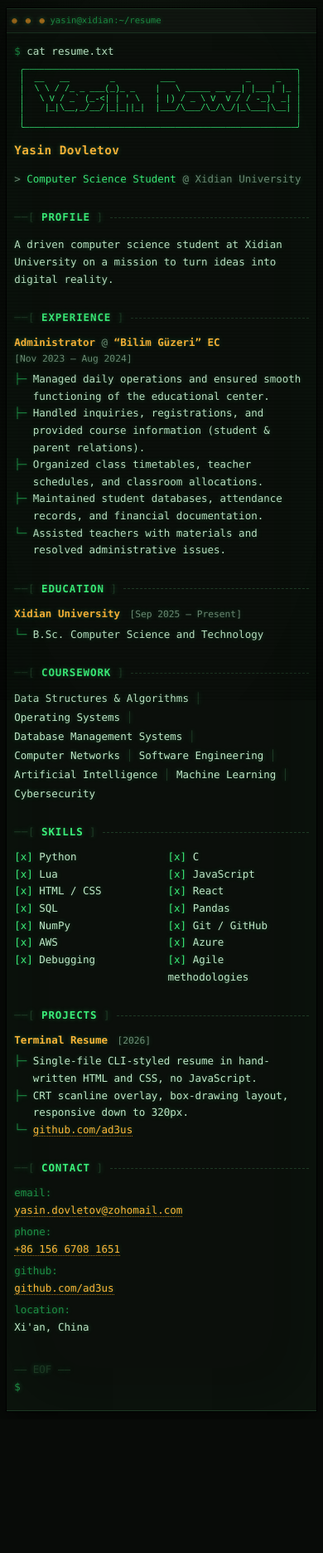
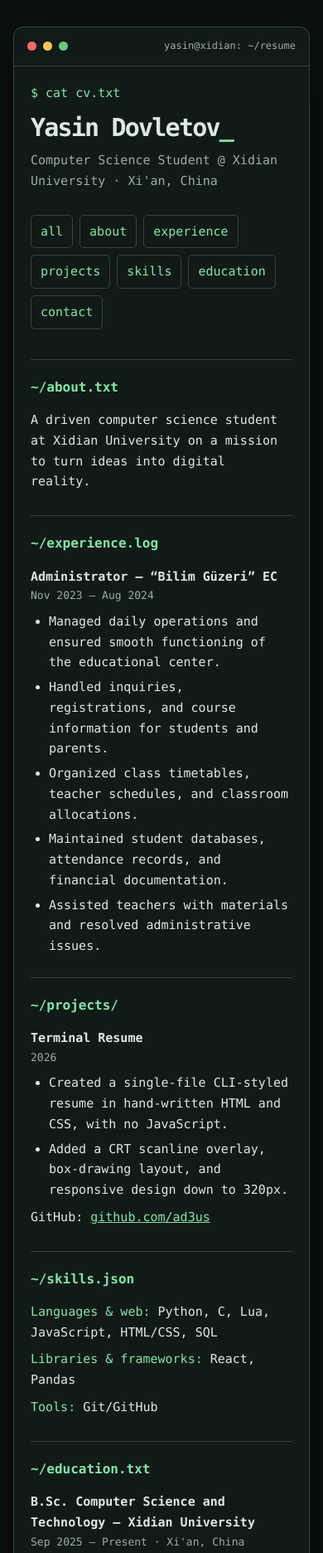
Before and after one commit to ad3us/resume, a plain HTML site: page index.html in a window 390 px wide. Shown: the top 1872 px of the page at 83% size. Before the commit the page ends 1711 px from the top, so only its background shows below. Drawn offline with Linux system fonts and the light colour scheme.

Commit message:
redesign

```diff
--- a/index.html
+++ b/index.html
@@ -1,395 +1,291 @@
 <!DOCTYPE html>
 <html lang="en">
 <head>
-<meta charset="utf-8">
+  <meta charset="UTF-8">
   <meta name="viewport" content="width=device-width, initial-scale=1">
-<meta name="color-scheme" content="dark">
-<title>yasin@xidian:~/resume</title>
-<meta name="description" content="Yasin Dovletov — Computer Science student at Xidian University. Resume.">
+  <meta name="theme-color" content="#0b1110">
+  <meta name="description" content="CV of Yasin Dovletov, Computer Science student at Xidian University.">
+  <title>Yasin Dovletov — CV</title>
   <style>
     :root {
-  --bg:        #080b08;
-  --bg-win:    #0b0f0b;
-  --bg-bar:    #101610;
-  --green:     #3bf07a;
-  --green-dim: #1d8f45;
-  --amber:     #ffb638;
-  --amber-dim: #a8701c;
-  --fg:        #bfe8c8;
-  --fg-mute:   #6f8f78;
-  --rule:      #1e3a25;
-  --glow:      0 0 6px rgba(59, 240, 122, 0.30);
-  --mono: ui-monospace, "SF Mono", "JetBrains Mono", "Fira Code",
-          "Cascadia Code", Menlo, Consolas, "DejaVu Sans Mono", monospace;
+      --bg: #0b1110;
+      --panel: #111a18;
+      --text: #dce9e3;
+      --muted: #9aada4;
+      --green: #83e6a4;
+      --line: #30443b;
     }
 
-*, *::before, *::after { box-sizing: border-box; }
-
-html { background: var(--bg); -webkit-text-size-adjust: 100%; }
+    * { box-sizing: border-box; }
 
     body {
       margin: 0;
-  padding: clamp(0.5rem, 2.5vw, 2.25rem) clamp(0.4rem, 2vw, 1.5rem);
-  background: radial-gradient(ellipse 120% 80% at 50% 0%, #0d140d 0%, var(--bg) 70%);
-  color: var(--fg);
-  font-family: var(--mono);
-  font-size: clamp(12.5px, 0.55rem + 0.8vw, 15.5px);
-  line-height: 1.65;
-  text-shadow: var(--glow);
-  overflow-x: hidden;
+      padding: 32px 16px;
+      background: var(--bg);
+      color: var(--text);
+      font: 15px/1.65 ui-monospace, SFMono-Regular, Menlo, Consolas, monospace;
     }
 
-/* CRT overlay: scanlines + vignette */
-body::before, body::after {
-  content: "";
-  position: fixed;
-  inset: 0;
-  pointer-events: none;
-  z-index: 9;
-}
-body::before {
-  background: repeating-linear-gradient(
-    to bottom,
-    rgba(0, 0, 0, 0) 0px,
-    rgba(0, 0, 0, 0) 2px,
-    rgba(0, 0, 0, 0.22) 3px,
-    rgba(0, 0, 0, 0.22) 4px
-  );
-  opacity: 0.55;
-}
-body::after {
-  background:
-    radial-gradient(ellipse 100% 100% at 50% 50%,
-      rgba(0,0,0,0) 55%, rgba(0,0,0,0.45) 100%);
-}
-
-/* Window frame */
-.win {
-  max-width: 90ch;
-  margin: 0 auto;
-  background: var(--bg-win);
-  border: 1px solid var(--rule);
-  box-shadow: 0 0 0 1px #000, 0 12px 40px rgba(0,0,0,0.6),
-              inset 0 0 90px rgba(59,240,122,0.03);
+    .terminal {
+      max-width: 900px;
+      margin: auto;
+      overflow: hidden;
+      background: var(--panel);
+      border: 1px solid var(--line);
+      border-radius: 12px;
+      box-shadow: 0 24px 70px #0008;
     }
 
     .titlebar {
       display: flex;
       align-items: center;
-  gap: 0.75ch;
-  padding: 0.35rem 1ch;
-  background: var(--bg-bar);
-  border-bottom: 1px solid var(--rule);
-  color: var(--fg-mute);
-  font-size: 0.85em;
-}
-.dots { letter-spacing: 0.3ch; color: var(--amber-dim); }
-.titlebar .path { color: var(--green-dim); }
-.titlebar .dim { margin-left: auto; }
-
-.screen { padding: clamp(0.75rem, 3vw, 1.75rem) clamp(1ch, 3vw, 3ch); }
-
-/* Prompt lines */
-.prompt {
-  color: var(--fg-mute);
-  margin: 0 0 0.35rem;
-  overflow-wrap: anywhere;
-}
-.prompt .user { color: var(--green); }
-.prompt .sep  { color: var(--fg-mute); }
-.prompt .cwd  { color: var(--amber); }
-.prompt .cmd  { color: var(--fg); }
-.prompt::before { content: "$ "; color: var(--green-dim); }
-
-/* Blinking cursor */
-.cursor {
-  display: inline-block;
-  width: 1ch;
-  height: 1.1em;
-  margin-left: 0.2ch;
-  background: var(--green);
-  vertical-align: text-bottom;
-  box-shadow: var(--glow);
-  animation: blink 1.06s steps(1, end) infinite;
-}
-@keyframes blink { 0%, 50% { opacity: 1; } 50.01%, 100% { opacity: 0; } }
-
-/* Header / banner */
-.banner {
-  margin: 0;
-  color: var(--green);
-  font-size: clamp(0.72em, 2.6vw, 1em);
-  line-height: 1.15;
-  white-space: pre;
-  overflow-x: auto;
-  overflow-y: hidden;
-  scrollbar-width: none;
-}
-.banner::-webkit-scrollbar { display: none; }
-
-.masthead { margin: 0.6rem 0 0; }
-.masthead h1 {
-  margin: 0;
-  font-size: 1.15em;
-  font-weight: 700;
-  color: var(--amber);
-  letter-spacing: 0.05ch;
-}
-.masthead .role { color: var(--fg-mute); }
-.masthead .role b { color: var(--green); font-weight: 400; }
-
-/* Sections */
-section { margin-top: 1.6rem; }
-
-h2 {
-  display: flex;
-  align-items: center;
-  gap: 1ch;
-  margin: 0 0 0.6rem;
-  font-size: 1em;
-  font-weight: 700;
-  color: var(--green);
-  text-transform: uppercase;
-  letter-spacing: 0.12ch;
-  white-space: nowrap;
-}
-h2 .br { color: var(--rule); font-weight: 400; }
-/* Responsive dash fill: a real rule that reads as ─────── */
-h2::after {
-  content: "";
-  flex: 1 1 auto;
-  min-width: 2ch;
-  height: 0;
-  border-top: 1px dashed var(--rule);
+      gap: 8px;
+      padding: 13px 16px;
+      border-bottom: 1px solid var(--line);
+      color: var(--muted);
+      font-size: 12px;
     }
 
-/* Entries */
-.entry { margin-bottom: 1.15rem; }
-.entry:last-child { margin-bottom: 0; }
+    .dot { width: 11px; height: 11px; border-radius: 50%; }
+    .red { background: #ff6b68; }
+    .yellow { background: #f5c65b; }
+    .green { background: #64ca83; }
+    .titlebar span:last-child { margin-left: auto; }
 
-.entry-head {
+    main { padding: clamp(20px, 5vw, 44px); }
+
+    .prompt, .accent, h2 { color: var(--green); }
+    .muted { color: var(--muted); }
+
+    h1 {
+      margin: 12px 0 0;
+      font-size: clamp(30px, 6vw, 54px);
+      line-height: 1.15;
+      letter-spacing: -0.06em;
+    }
+
+    .subtitle { margin: 10px 0 28px; color: var(--muted); }
+
+    .commands {
       display: flex;
       flex-wrap: wrap;
-  align-items: baseline;
-  gap: 0 1.5ch;
-}
-.entry-title { margin: 0; font-size: 1em; font-weight: 700; color: var(--amber); }
-.entry-title .at { color: var(--fg-mute); font-weight: 400; }
-.entry-meta { color: var(--fg-mute); font-size: 0.9em; }
-.entry-meta::before { content: "["; }
-.entry-meta::after  { content: "]"; }
-
-/* Tree-style lists */
-.tree { margin: 0.3rem 0 0; padding: 0; list-style: none; }
-.tree li {
-  position: relative;
-  padding-left: 4ch;
-  overflow-wrap: break-word;
-}
-.tree li::before {
-  content: "├──";
-  position: absolute;
-  left: 0;
-  color: var(--green-dim);
-  white-space: pre;
-}
-.tree li:last-child::before { content: "└──"; }
-
-/* Skills grid */
-.skills { margin: 0; padding: 0; list-style: none;
-  display: grid; gap: 0 2ch;
-  grid-template-columns: repeat(auto-fill, minmax(22ch, 1fr));
-}
-.skills li { color: var(--fg); overflow-wrap: anywhere; }
-.skills li::before { content: "[x] "; color: var(--green); white-space: pre; }
-
-/* Coursework / inline chips */
-.chips { margin: 0; padding: 0; list-style: none;
-  display: flex; flex-wrap: wrap; gap: 0.15rem 0; }
-.chips li { color: var(--fg); }
-.chips li:not(:last-child)::after {
-  content: " │ ";
-  color: var(--rule);
-  white-space: pre;
+      gap: 8px;
+      margin: 24px 0 36px;
     }
 
-/* Contact */
-.contact { margin: 0; display: grid; gap: 0.1rem 1.5ch;
-  grid-template-columns: max-content 1fr; }
-.contact dt { color: var(--green-dim); }
-.contact dt::after { content: ":"; }
-.contact dd { margin: 0; overflow-wrap: anywhere; }
-
-a { color: var(--amber); text-decoration: none; border-bottom: 1px dotted var(--amber-dim); }
-a:hover, a:focus-visible { color: var(--bg); background: var(--amber);
-  border-bottom-color: transparent; text-shadow: none; outline: none; }
-
-.eof { margin: 1.6rem 0 0; color: var(--fg-mute); }
-.eof .dim { color: var(--rule); }
-
-/* Narrow screens: keep CLI feel, drop wide-only glyphs */
-@media (max-width: 34rem) {
-  .win { border-left: none; border-right: none; }
-  .screen { padding-left: 1.25ch; padding-right: 1.25ch; }
-  .titlebar .dim { display: none; }
-  h2 { flex-wrap: wrap; white-space: normal; }
-  .tree li { padding-left: 3ch; }
-  .tree li::before { content: "├─"; }
-  .tree li:last-child::before { content: "└─"; }
-  .contact { grid-template-columns: 1fr; gap: 0 0; }
-  .contact dd { margin-bottom: 0.35rem; }
+    button {
+      padding: 7px 11px;
+      color: var(--green);
+      background: transparent;
+      border: 1px solid var(--line);
+      border-radius: 5px;
+      font: inherit;
+      cursor: pointer;
     }
 
-@media (prefers-reduced-motion: reduce) {
-  .cursor { animation: none; }
-  body::before { opacity: 0.3; }
+    button:hover, button:focus-visible {
+      background: #1c3026;
+      border-color: var(--green);
     }
 
+    button:focus-visible, input:focus-visible, a:focus-visible {
+      outline: 2px solid var(--green);
+      outline-offset: 3px;
+    }
+
+    section {
+      padding: 20px 0;
+      border-top: 1px solid var(--line);
+    }
+
+    section[hidden] { display: none; }
+
+    h2 { margin: 0 0 14px; font-size: 16px; }
+    h3 { margin: 0; font-size: 15px; }
+    p { margin: 8px 0; }
+    ul { margin: 8px 0 0; padding-left: 22px; }
+    li { margin: 5px 0; }
+    .entry + .entry { margin-top: 25px; }
+    .meta { color: var(--muted); font-size: 13px; }
+    a { color: var(--green); overflow-wrap: anywhere; }
+
+    .cli {
+      display: flex;
+      align-items: baseline;
+      gap: 10px;
+      margin-top: 28px;
+      padding-top: 18px;
+      border-top: 1px solid var(--line);
+    }
+
+    .cli label { flex: none; }
+    .cli input {
+      width: 100%;
+      min-width: 0;
+      padding: 4px 0;
+      border: 0;
+      outline: none;
+      background: transparent;
+      color: var(--text);
+      font: inherit;
+    }
+
+    #status { min-height: 1.5em; margin-top: 10px; color: var(--muted); }
+
     @media print {
-  body { background: #fff; color: #000; text-shadow: none; padding: 0; }
-  body::before, body::after { display: none; }
-  .win { border-color: #999; box-shadow: none; max-width: none; }
-  .titlebar { background: none; color: #000; }
-  h2, .entry-title, .masthead h1, .prompt .user, .prompt .cwd { color: #000; }
-  a { color: #000; }
-  .cursor { display: none; }
-  .entry, section { break-inside: avoid; }
+      body { padding: 0; background: white; color: black; }
+      .terminal { border: 0; box-shadow: none; background: white; }
+      .titlebar, .commands, .cli, #status { display: none; }
+      section[hidden] { display: block !important; }
+      section { border-color: #ccc; break-inside: avoid; }
+      h2, .prompt, .accent, a { color: #186038; }
+      .muted, .meta, .subtitle { color: #555; }
     }
   </style>
 </head>
 <body>
-<div class="win">
-
-  <div class="titlebar">
-    <span class="dots" aria-hidden="true">● ● ●</span>
-    <span class="path">yasin@xidian:~/resume</span>
-    <span class="dim" aria-hidden="true">86x40 — bash</span>
+  <div class="terminal">
+    <div class="titlebar" aria-hidden="true">
+      <i class="dot red"></i>
+      <i class="dot yellow"></i>
+      <i class="dot green"></i>
+      <span>yasin@xidian: ~/resume</span>
     </div>
 
-  <main class="screen">
+    <main>
+      <div class="prompt">$ cat cv.txt</div>
+      <h1>Yasin Dovletov<span class="accent">_</span></h1>
+      <p class="subtitle">Computer Science Student @ Xidian University · Xi'an, China</p>
 
-    <p class="prompt"><span class="cmd">cat resume.txt</span></p>
+      <nav class="commands" aria-label="CV commands">
+        <button type="button" data-command="all">all</button>
+        <button type="button" data-command="about">about</button>
+        <button type="button" data-command="experience">experience</button>
+        <button type="button" data-command="projects">projects</button>
+        <button type="button" data-command="skills">skills</button>
+        <button type="button" data-command="education">education</button>
+        <button type="button" data-command="contact">contact</button>
+      </nav>
 
-    <header>
-      <pre class="banner" role="img" aria-label="ASCII art banner reading: Yasin Dovletov">
- ╭──────────────────────────────────────────────────────╮
- │  __   __        _         ___              _     _   │
- │  \ \ / /_ _ ___(_)_ _    |   \ _____ __ __| |___| |_ │
- │   \ V / _` (_-<| | ' \   | |) / _ \ V  V / / -_)  _| │
- │    |_|\__,_/__/|_|_||_|  |___/\___/\_/\_/|_\___|\__| │
- │                                                      │
- ╰──────────────────────────────────────────────────────╯</pre>
-
-      <div class="masthead">
-        <h1>Yasin Dovletov</h1>
-        <p class="role">&gt; <b>Computer Science Student</b> @ Xidian University<span class="cursor" aria-hidden="true"></span></p>
-      </div>
-    </header>
-
-    <section aria-labelledby="s-about">
-      <h2 id="s-about"><span class="br" aria-hidden="true">──[</span> Profile <span class="br" aria-hidden="true">]</span></h2>
-      <p>A driven computer science student at Xidian University on a mission to turn
-      ideas into digital reality.</p>
+      <div id="content">
+        <section id="about">
+          <h2>~/about.txt</h2>
+          <p>
+            A driven computer science student at Xidian University on a mission
+            to turn ideas into digital reality.
+          </p>
         </section>
 
-    <section aria-labelledby="s-exp">
-      <h2 id="s-exp"><span class="br" aria-hidden="true">──[</span> Experience <span class="br" aria-hidden="true">]</span></h2>
-
-      <article class="entry">
-        <div class="entry-head">
-          <h3 class="entry-title">Administrator <span class="at">@</span> &ldquo;Bilim G&uuml;zeri&rdquo; EC</h3>
-          <span class="entry-meta">Nov 2023 &ndash; Aug 2024</span>
-        </div>
-        <ul class="tree">
+        <section id="experience">
+          <h2>~/experience.log</h2>
+          <div class="entry">
+            <h3>Administrator — “Bilim Güzeri” EC</h3>
+            <div class="meta">Nov 2023 – Aug 2024</div>
+            <ul>
               <li>Managed daily operations and ensured smooth functioning of the educational center.</li>
-          <li>Handled inquiries, registrations, and provided course information (student &amp; parent relations).</li>
+              <li>Handled inquiries, registrations, and course information for students and parents.</li>
               <li>Organized class timetables, teacher schedules, and classroom allocations.</li>
               <li>Maintained student databases, attendance records, and financial documentation.</li>
               <li>Assisted teachers with materials and resolved administrative issues.</li>
             </ul>
-      </article>
+          </div>
         </section>
 
-    <section aria-labelledby="s-edu">
-      <h2 id="s-edu"><span class="br" aria-hidden="true">──[</span> Education <span class="br" aria-hidden="true">]</span></h2>
-      <article class="entry">
-        <div class="entry-head">
-          <h3 class="entry-title">Xidian University</h3>
-          <span class="entry-meta">Sep 2025 &ndash; Present</span>
+        <section id="projects">
+          <h2>~/projects/</h2>
+          <div class="entry">
+            <h3>Terminal Resume</h3>
+            <div class="meta">2026</div>
+            <ul>
+              <li>Created a single-file CLI-styled resume in hand-written HTML and CSS, with no JavaScript.</li>
+              <li>Added a CRT scanline overlay, box-drawing layout, and responsive design down to 320px.</li>
+            </ul>
+            <p>GitHub: <a href="https://github.com/ad3us">github.com/ad3us</a></p>
           </div>
-        <ul class="tree">
-          <li>B.Sc. Computer Science and Technology</li>
-        </ul>
-      </article>
         </section>
 
-    <section aria-labelledby="s-course">
-      <h2 id="s-course"><span class="br" aria-hidden="true">──[</span> Coursework <span class="br" aria-hidden="true">]</span></h2>
-      <ul class="chips">
-        <li>Data Structures &amp; Algorithms</li>
-        <li>Operating Systems</li>
-        <li>Database Management Systems</li>
-        <li>Computer Networks</li>
-        <li>Software Engineering</li>
-        <li>Artificial Intelligence</li>
-        <li>Machine Learning</li>
-        <li>Cybersecurity</li>
-      </ul>
+        <section id="skills">
+          <h2>~/skills.json</h2>
+          <p><span class="accent">Languages &amp; web:</span> Python, C, Lua, JavaScript, HTML/CSS, SQL</p>
+          <p><span class="accent">Libraries &amp; frameworks:</span> React, Pandas</p>
+          <p><span class="accent">Tools:</span> Git/GitHub</p>
         </section>
 
-    <section aria-labelledby="s-skills">
-      <h2 id="s-skills"><span class="br" aria-hidden="true">──[</span> Skills <span class="br" aria-hidden="true">]</span></h2>
-      <ul class="skills">
-        <li>Python</li>
-        <li>C</li>
-        <li>Lua</li>
-        <li>JavaScript</li>
-        <li>HTML / CSS</li>
-        <li>React</li>
-        <li>SQL</li>
-        <li>Pandas</li>
-        <li>NumPy</li>
-        <li>Git / GitHub</li>
-        <li>AWS</li>
-        <li>Azure</li>
-        <li>Debugging</li>
-        <li>Agile methodologies</li>
-      </ul>
+        <section id="education">
+          <h2>~/education.txt</h2>
+          <h3>B.Sc. Computer Science and Technology — Xidian University</h3>
+          <div class="meta">Sep 2025 – Present · Xi'an, China</div>
+          <p><span class="accent">Coursework:</span> Data Structures &amp; Algorithms, Operating Systems, Database Management Systems, Computer Networks, Software Engineering, Artificial Intelligence, Machine Learning, Cybersecurity</p>
         </section>
 
-    <section aria-labelledby="s-proj">
-      <h2 id="s-proj"><span class="br" aria-hidden="true">──[</span> Projects <span class="br" aria-hidden="true">]</span></h2>
-      <article class="entry">
-        <div class="entry-head">
-          <h3 class="entry-title">Terminal Resume</h3>
-          <span class="entry-meta">2026</span>
+        <section id="contact">
+          <h2>~/contact.sh</h2>
+          <p>Email: <a href="mailto:yasin.dovletov@zohomail.com">yasin.dovletov@zohomail.com</a></p>
+          <p>Phone: <a href="tel:+8615667081651">+86 156 6708 1651</a></p>
+          <p>GitHub: <a href="https://github.com/ad3us">github.com/ad3us</a></p>
+          <p>Location: Xi'an, China</p>
+        </section>
       </div>
-        <ul class="tree">
-          <li>Single-file CLI-styled resume in hand-written HTML and CSS, no JavaScript.</li>
-          <li>CRT scanline overlay, box-drawing layout, responsive down to 320px.</li>
-          <li><a href="https://github.com/ad3us">github.com/ad3us</a></li>
-        </ul>
-      </article>
-    </section>
 
-    <section aria-labelledby="s-contact">
-      <h2 id="s-contact"><span class="br" aria-hidden="true">──[</span> Contact <span class="br" aria-hidden="true">]</span></h2>
-      <dl class="contact">
-        <dt>email</dt>
-        <dd><a href="mailto:yasin.dovletov@zohomail.com">yasin.dovletov@zohomail.com</a></dd>
-        <dt>phone</dt>
-        <dd><a href="tel:+8615667081651">+86 156 6708 1651</a></dd>
-        <dt>github</dt>
-        <dd><a href="https://github.com/ad3us">github.com/ad3us</a></dd>
-        <dt>location</dt>
-        <dd>Xi&apos;an, China</dd>
-      </dl>
-    </section>
-
-    <p class="eof"><span class="dim">&mdash;&mdash; EOF &mdash;&mdash;</span></p>
-    <p class="prompt"><span class="cmd"></span><span class="cursor" aria-hidden="true"></span></p>
-
+      <form class="cli" id="command-form">
+        <label class="prompt" for="command">yasin@cv:~$</label>
+        <input
+          id="command"
+          name="command"
+          type="text"
+          placeholder="Try: help"
+          autocomplete="off"
+          spellcheck="false"
+        >
+      </form>
+      <div id="status" role="status" aria-live="polite"></div>
     </main>
   </div>
+
+  <script>
+    const sections = [...document.querySelectorAll("#content section")];
+    const input = document.querySelector("#command");
+    const status = document.querySelector("#status");
+
+    function run(command) {
+      const name = command.trim().toLowerCase();
+
+      if (name === "help" || name === "ls") {
+        status.textContent =
+          "Commands: all, about, experience, projects, skills, education, contact, clear, help";
+        return;
+      }
+
+      if (name === "clear") {
+        sections.forEach(section => section.hidden = true);
+        status.textContent = "Screen cleared. Type “all” to restore your CV.";
+        return;
+      }
+
+      if (name === "all" || name === "cv") {
+        sections.forEach(section => section.hidden = false);
+        status.textContent = "Showing full CV.";
+        return;
+      }
+
+      const match = sections.find(section => section.id === name);
+      if (match) {
+        sections.forEach(section => section.hidden = section !== match);
+        status.textContent = `Showing ${name}. Type “all” to see everything.`;
+      } else if (name) {
+        status.textContent = `Command not found: ${name}. Type “help” for available commands.`;
+      }
+    }
+
+    document.querySelector("#command-form").addEventListener("submit", event => {
+      event.preventDefault();
+      run(input.value);
+      input.value = "";
+    });
+
+    document.querySelectorAll("[data-command]").forEach(button => {
+      button.addEventListener("click", () => run(button.dataset.command));
+    });
+  </script>
 </body>
 </html>
```
Lines whose indentation alone changed are shown as unchanged.
